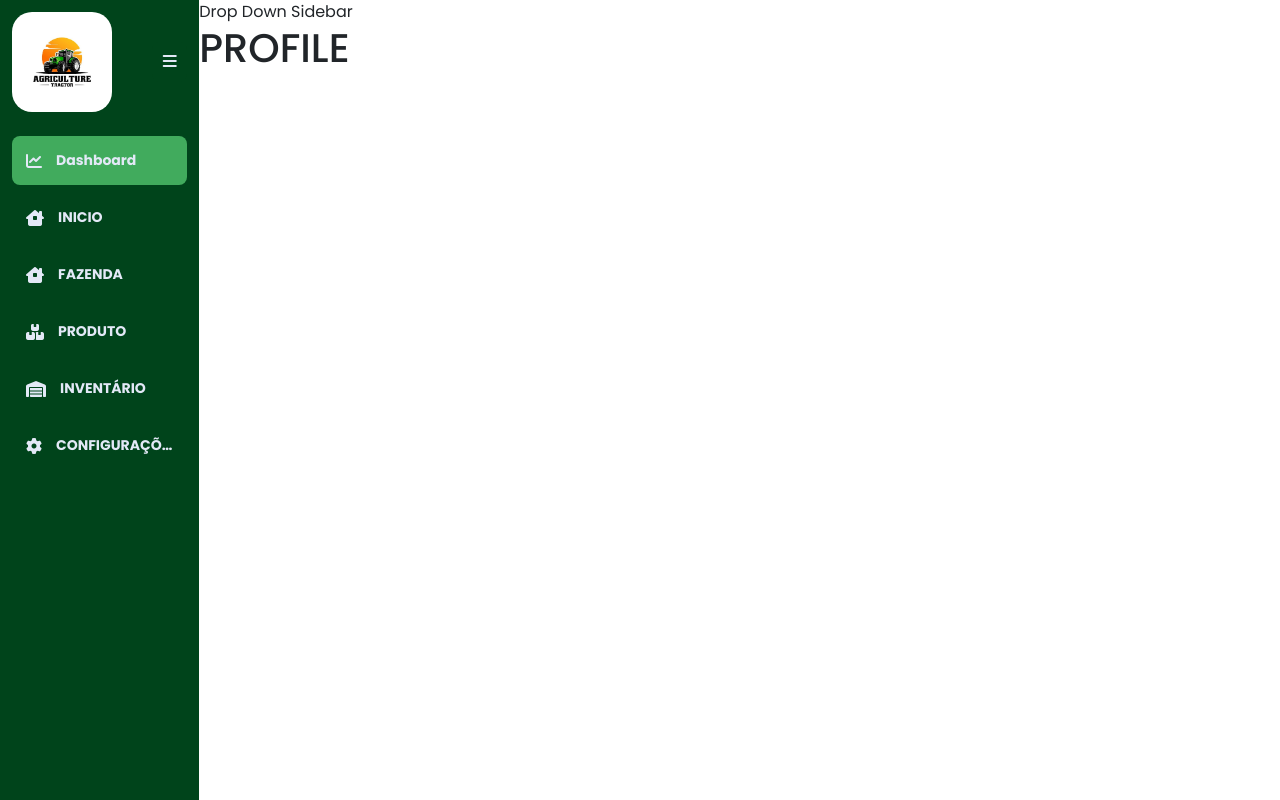
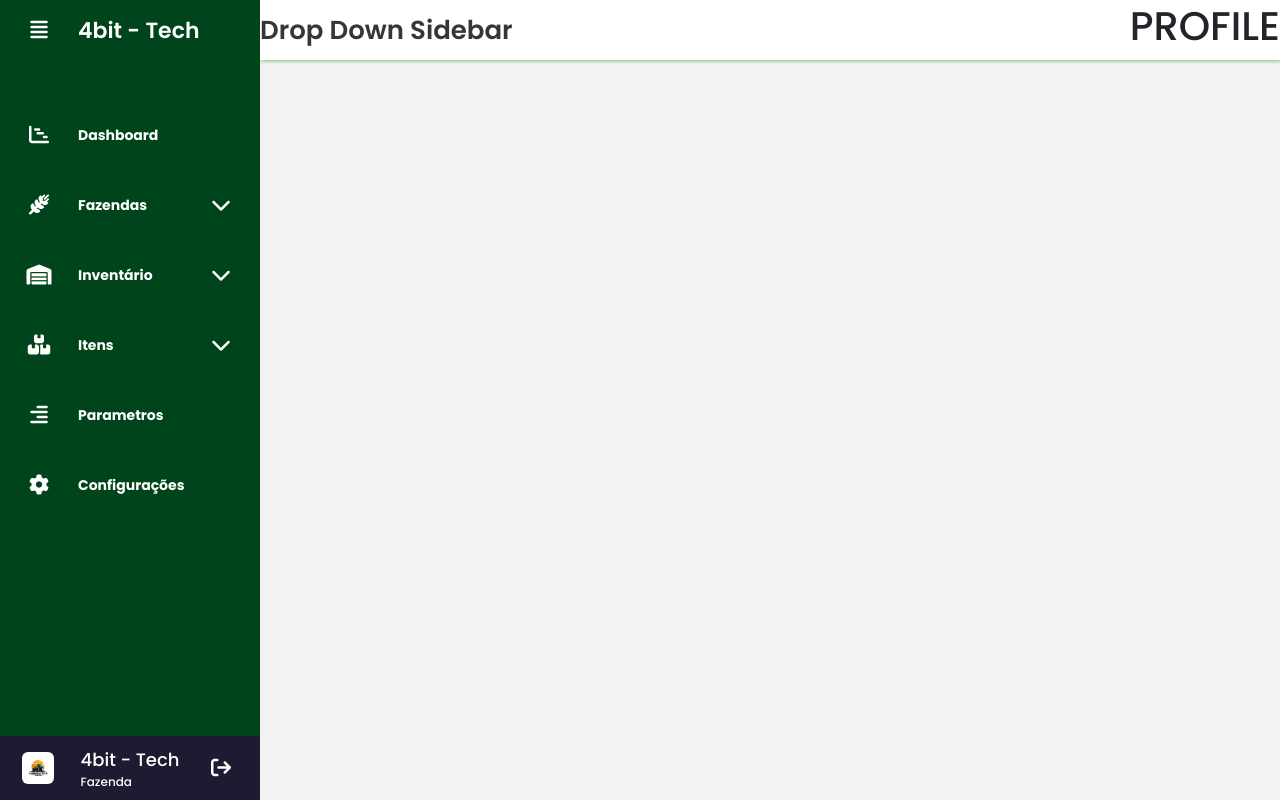
Before and after one commit to Esmailton/farm-project, a Django app: page / in a window 1280 px wide. Run offline with Django 5.2, Linux system fonts and the light colour scheme.

Commit message:
CHORE: Up sidebar

```diff
--- a/global/html/main.html
+++ b/global/html/main.html
@@ -1,4 +1,2 @@
 {% load  static  %}
-<div class="content">
-    {% include "global/html/header.html" %}
-</div>
+{% include "global/html/header.html" %}
--- a/global/html/sidebar.html
+++ b/global/html/sidebar.html
@@ -1,125 +1,102 @@
 {% load static %}
-<nav id="sidebar" class="open-sidebar">
-    <div id="sidebar-content">
-        <div id="logo" class="logo-sidebar">
-            <div class="item-description">
-                <img id="user-avatar" src="{% static 'global/imgs/agricultue.jpeg' %}" alt="LOGO">
+
+<div class="sidebar">
+    <div class="logo-details">
+
+        <i class="fa-solid fa-align-justify bx-menu"></i>
+        <span class="logo_name">4bit - Tech</span>
     </div>
-            <button id="open-btn">
-                <i class="fa-solid fa-bars"></i>
-            </button>
-        </div>
-        <ul id="side-items">
-            <li class="side-item active">
+
+    <ul class="nav-links">
+        <li>
             <a href="#">
-                    <i class="fa-solid fa-chart-line"></i>
-                    <span class="item-description">
-                        Dashboard
-                    </span>
+                <i class="fa-solid fa-chart-gantt"></i>
+                <span class="link_name">Dashboard</span>
             </a>
-            </li>
-            <li class="side-item">
-                <a href="#">
-                    <i class="fa-solid fa-house-chimney-window"></i></i> <span class="item-description">
-                        INICIO
-                    </span>
-                </a>
-            </li>
-            <li class="side-item">
-                <a href="#">
-                    <i class="fa-solid fa-house-chimney-window"></i></i> <span class="item-description">
-                        <span class="item-description">
-                        FAZENDA
-                    </span>
-                </a>
-                <ul class="submenu">
-                    <li class="side-subitem">
-                        <a href="#">
-                            Fazenda
-                        </a>
-                    </li>
-                    <li class="side-subitem">
-                        <a href="#">
-                            Oficina
-                        </a>
-                    </li>
-                    <li class="side-subitem">
-                        <a href="#">
-                            Frota
-                        </a>
-                    </li>
-                    <li class="side-subitem">
-                        <a href="#">
-                            Veiculos
-                        </a>
-                    </li>
-                    <li class="side-subitem">
-                        <a href="#">
-                            Funcionario
-                        </a>
+            <ul class="sub-menu blank">
+                <li><a class="link_name" href="#">Dashboard</a></li>
+            </ul>
         </li>
 
+        <li>
+            <div class="icon-link">
+                <a href="#">
+                    <i class="fa-solid fa-wheat-awn"></i>
+                    <span class="link_name">Fazendas</span>
+                </a>
+                <i class="fa-solid fa-chevron-down arrow"></i>
+            </div>
+            <ul class="sub-menu">
+                <li><a class="link_name" href="#">Fazendas</a></li>
+                <li><a href="#">Frotas</a></li>
+                <li><a href="#">Veiculos</a></li>
+                <li><a href="#">Funcionarios</a></li>
             </ul>
         </li>
-            <li class="side-item">
+
+        <li>
+            <div class="icon-link">
+                <a href="#">
+                    <i class="fa-solid fa-warehouse"></i>
+                    <span class="link_name">Inventário</span>
+                </a>
+                <i class="fa-solid fa-chevron-down arrow"></i>
+            </div>
+            <ul class="sub-menu">
+                <li><a class="link_name" href="#">Inventário</a></li>
+                <li><a href="#">Corredor</a></li>
+                <li><a href="#">Prateleiras</a></li>
+            </ul>
+        </li>
+
+
+        <li>
+            <div class="icon-link">
                 <a href="#">
                     <i class="fa-solid fa-boxes-stacked"></i>
-                    <span class="item-description">
-                        PRODUTO
-                    </span>
+                    <span class="link_name">Itens</span>
                 </a>
-                <ul class="submenu">
-                    <li class="side-subitem">
-                        <a href="#">
-                            Categoria
-                        </a>
-                    </li>
-                    <li class="side-subitem">
-                        <a href="#">
-                            Produto
-                        </a>
-                    </li>
-                    <li class="side-subitem">
-                        <a href="#">
-                            Localização
-                        </a>
-                    </li>
+                <i class="fa-solid fa-chevron-down arrow"></i>
+            </div>
+            <ul class="sub-menu">
+                <li><a class="link_name" href="#">Itens</a></li>
+                <li><a href="#">Categorias</a></li>
+                <li><a href="#">Produtos</a></li>
             </ul>
         </li>
-            <li class="side-item">
+
+
+        <li>
             <a href="#">
-                    <i class="fa-solid fa-warehouse"></i>
-                    <span class="item-description">
-                        INVENTÁRIO
-                    </span>
+                <i class="fa-solid fa-align-right"></i>
+                <span class="link_name">Parametros</span>
             </a>
-                <ul class="submenu">
-                    <li class="side-subitem">
-                        <a href="#">
-                            Inventário
-                        </a>
+            <ul class="sub-menu blank">
+                <li><a class="link_name" href="#">Parametros</a></li>
+            </ul>
         </li>
 
-                    <li class="side-subitem">
+        <li>
             <a href="#">
-                            Corredor
+                <i class="fa-solid fa-gear"></i>
+                <span class="link_name">Configurações</span>
             </a>
-                    </li>
-                    <li class="side-subitem">
-                        <a href="#">
-                            Prateleira
-                        </a>
-                    </li>
+            <ul class="sub-menu blank">
+                <li><a class="link_name" href="#">Configurações</a></li>
             </ul>
         </li>
-            <li class="side-item">
-                <a href="#">
-                    <i class="fa-solid fa-gear"></i>
-                    <span class="item-description">
-                        CONFIGURAÇÕES
-                    </span>
-                </a>
+
+        <li>
+        <div class="profile-details">
+            <div class="profile-content">
+                <img src="{% static 'global/imgs/agricultue.jpeg' %}" alt="LOGO">
+            </div>
+                <div class="name-job">
+                    <div class="profile_name"> 4bit - Tech</div>
+                    <div class="job">Fazenda</div>
+                </div>
+                <i class="fa-solid fa-arrow-right-from-bracket"></i>
+        </div>
             </li>
     </ul>
 </div>
-</nav>
--- a/static/global/css/base.css
+++ b/static/global/css/base.css
@@ -4,7 +4,8 @@
     --highlight-color: #ffc107; /* Amarelo */
     --light-gray: #f2f2f2;
     --medium-gray: #cccccc;
-    --dark-gray: #666666;
+    --dark-gray: hsl(0, 0%, 40%);
+    --dark-gray-32: #363636;
     --write: #fff;
     --light-green: #a1d99b;
     --medium-green: #74c476;
@@ -16,5 +17,7 @@
     --medium-dark-green: #238b45;
     --dark-green: #005a32;
     --darkest-green: #00441b;
+    --back: #000000;
+
 
 }
--- a/static/global/css/header.css
+++ b/static/global/css/header.css
@@ -1,6 +1,6 @@
 .header{
     background-color: var(--write);
-    box-shadow: 1px 1px 4px var(--medium-light-green);
+    box-shadow: 1px 1px 4px var(--darkest-green);
     height: 80px;
     width: 100%;
     box-sizing: content-box;
--- a/static/global/css/sidebar.css
+++ b/static/global/css/sidebar.css
@@ -7,179 +7,288 @@
     font-family: "Poppins", sans-serif;
 }
 
-body{
-    display: flex;
-    min-height: 100vh;
-    background-color: #e3e9f7;
+.sidebar{
+    position: fixed;
+    top: 0;
+    left: 0;
+    height:100%;
+    width: 260px;
+    background: var(--darkest-green);
+    z-index: 100;
+    transition: all 0.5s ease;
 }
 
-#sidebar {
-    display: flex;
-    flex-direction: column;
-    justify-content: space-between;
-    background-color: var(--darkest-green);
-    height: 100vh;
-    position: relative;
-    transition: all .5s;
-    min-width: 82px;
-    font-weight: bold;
+.sidebar.close{
+    width: 78px;
 }
 
-#sidebar-content{
-    padding: 12px;
+.sidebar .logo-details{
+    height: 60px;
+    width: 100%;
+    display: flex;
+    align-items: center;
 }
 
-#side-items{
-    display: flex;
-    flex-direction: column;
-    gap: 8px;
-    list-style: none;
-    margin: 0;
-    padding: 0;
-
-}
-.side-item{
-    border-radius: 8px;
-    padding: 14px;
+.sidebar .logo-details i{
+    font-size: 20px;
+    color: #fff;
+    background: var(--darkest-green);
+    height: 50px;
+    min-width: 78px;
+    text-align: center;
+    line-height: 50px;
     cursor: pointer;
-    font-weight: bold;
 
 }
 
-.side-item.active{
-    background-color: var(--medium-green);
+.sidebar .logo-details .logo_name{
+    font-size: 22px;
+    color: #fff;
+    font-weight: 600;
+    transition: 0.3s ease;
+    transition-delay: 0.1s;
 }
 
-.side-item:hover:not(.active),
-#logout-btn:hover{
-    background-color: var(--medium-green);
-}
-
-.side-item a {
-    text-decoration: none;
-    display: flex;
-    align-items: center;
-    justify-content: center;
-    color: #e3e9f7;
-
-}
-
-.side-item.active a {
-    color: #e3e9f7;
-}
-
-.side-item a i {
-    display: flex;
-    align-items: center;
-    justify-content: center;
-    width: 20px;
-    height: 20px;
-}
-#user-infos{
-    display: flex;
-    flex-direction: column;
-}
-
-#user-infos span:last-child{
-    color: #6b6b6b;
-    font-size: 12px;
-}
-
-#user-avatar {
-    width: 100px;
-    height: auto;
-    object-fit: cover;
-    border-radius: 20px;
+.sidebar.close .logo-details .logo_name{
+    transition-delay: 0s;
+    opacity: 0;
+    pointer-events: none;
 }
 
 
-#open-btn{
-    top: 30px;
-    background-color: var(--darkest-green);
-    color: #e3e9f7;
-    border-radius: 20%;
-    width: 40px;
-    height: 40px;
-    border: none;
-    cursor: pointer;
+.sidebar .nav-links{
+    height: 100%;
+    padding: 30px 0 150px 0;
+    overflow: auto;
+    margin: 0;
 }
 
-#open-btn-icon {
-    transition: transform .3s ease;
-}
-.open-sidebar #open-btn-icon{
-    transform: rotate(180deg);
+.sidebar .nav-links{
+    overflow: visible;
 }
 
-.item-description {
-    width: 0px;
-    overflow: hidden;
-    white-space: nowrap;
-    text-overflow: ellipsis;
-    font-size: 14px;
-    transition: width .6s;
-    height: 0px;
+.sidebar .nav-links::-webkit-scrollbar{
+    display: none;
 }
 
-#sidebar.open-sidebar{
-    min-width: 10%;
+.sidebar .nav-links li{
+    position: relative;
+    list-style: none;
+    margin-top: 20px;
+    transition: all 0.4s ease;
 }
 
-#sidebar.open-sidebar .item-description{
-    width: 150px;
-    height: auto;
+.sidebar .nav-links li:hover{
+    background: var(--dark-green);
 }
 
-#sidebar.open-sidebar .side-item a {
-    justify-content: flex-start;
-    gap: 14px
-}
-
-.logo-sidebar{
+.sidebar .nav-links li .icon-link{
     display: flex;
     align-items: center;
-    gap: 8px;
-    margin-bottom: 24px;
     justify-content: space-between;
 }
 
-
-
-#side-items li ul.submenu {
-    display: none;
-    padding-left: 20px;
-}
-
-#side-items li ul.submenu li {
-    padding: 5px 0;
-    list-style: none;
-}
-
-#side-items li ul.submenu li a {
-    color: white;
-    text-decoration: none;
-    display: block;
-}
-
-#side-items li ul.submenu li a:hover {
-    background-color: var(--darkest-green);
-}
-
-#side-items li.side-item:hover ul.submenu {
+.sidebar.close .nav-links li .icon-link{
     display: block;
 }
 
 
+.sidebar .nav-links li i{
+    height: 50px;
+    min-width: 78px;
+    text-align: center;
+    line-height: 50px;
+    color: #fff;
+    font-size: 20px;
+    cursor: pointer;
+    transition: all 0.3s ease;
+}
+
+.sidebar .nav-links li.showMenu i.arrow{
+    transform: rotate(-180deg);
+}
 
 
+.sidebar.close .nav-links i.arrow{
+    display: none;
+}
+
+.sidebar .nav-links li a{
+    display: flex;
+    align-items: center;
+    text-decoration: none;
+}
+
+.sidebar .nav-links li a .link_name{
+    font-size: 14px;
+    font-weight: bold;
+    color: #fff;
+}
+
+.sidebar.close .nav-links li a .link_name{
+    opacity: 0;
+    pointer-events: none;
+}
+
+.sidebar .nav-links li .sub-menu{
+    padding: 6px 6px 14px 80px;
+    margin-top: -10px;
+    background-color: var(--dark-green);
+    display: none;
+}
+
+.sidebar .nav-links li.showMenu .sub-menu{
+    display: block;
+}
+
+.sidebar .nav-links li .sub-menu a{
+    color: #fff;
+    font-size: 15px;
+    padding: 5px 0;
+    white-space: nowrap;
+    opacity: 0.6;
+    transition: all 0.3 ease;
+}
+
+.sidebar .nav-links li .sub-menu a:hover{
+    opacity: 1;
+}
+
+.sidebar.close .nav-links li .sub-menu{
+    position: absolute;
+    left: 100%;
+    top: -10px;
+    margin-top: 0;
+    padding: 10px 20px;
+    border-radius: 0 6px 6px 0;
+    transition: all 0.4s ease;
+    opacity: 0;
+    display: block;
+    pointer-events: none;
+    transition: 0s;
+
+}
+
+.sidebar.close .nav-links li:hover .sub-menu{
+    top: 0;
+    opacity: 1;
+    pointer-events: auto;
+    transition: all 0.4s ease;
+}
+
+.sidebar .nav-links li .sub-menu .link_name{
+    display: none;
+}
+
+.sidebar.close .nav-links li .sub-menu .link_name{
+    display: none;
+}
+
+.sidebar.close .nav-links li .sub-menu .link_name{
+    font-size: 18px;
+    opacity: 1;
+    display: block;
+}
 
 
-@media(max-width: 680px){
-    #sidebar{
-        display: none;
-    }
-    .menu-toggle{
-        display: block;
-    }
+.sidebar .nav-links li .sub-menu.blank{
+    opacity: 1;
+    pointer-events: auto;
+    padding: 3px 20px 6px 16px;
+    opacity: 0;
+    pointer-events: none;
+}
 
+.sidebar .nav-links li:hover .sub-menu.blank{
+    top: 50%;
+    transform: translateY(-50%);
 }
+
+.sidebar .profile-details{
+    position: fixed;
+    bottom: 0;
+    width: 260px;
+    display: flex;
+    align-items: center;
+    justify-content: space-between;
+    background: #1d1b31;
+    padding: 6px 0;
+    transition: all 0.4s ease;
+}
+
+.sidebar.close .profile-details{
+    width: 78px;
+}
+
+.sidebar .profile-details .profile-content{
+    display: flex;
+    align-items: center;
+}
+
+.sidebar .profile-details img{
+    height: 52px;
+    width: 52px;
+    object-fit: cover;
+    border-radius: 16px;
+    margin: 0 14px 0 12px;
+    background: #1d1b31;
+    padding: 10px;
+}
+
+.sidebar .profile-details .profile_name,
+.sidebar .profile-details .job{
+    color: #fff;
+    font-size: 18px;
+    font-weight: 500;
+    white-space: nowrap;
+}
+
+.sidebar.close .profile-details i,
+.sidebar.close .profile-details .profile_name,
+.sidebar.close .profile-details .job{
+    display: none;
+}
+
+.sidebar .profile-details .job{
+    font-size: 12px;
+}
+
+.home-section{
+    position: relative;
+    background: var(--light-gray);
+    height: 100vh;
+    left: 260px;
+    width: calc(100% - 260px);
+    transition: all 0.5s ease;
+}
+
+.sidebar.close ~ .home-section{
+    left: 78px;
+    width: calc(100% - 78px);
+}
+
+.home-section .home-content{
+    height: 60px;
+    display: flex;
+    align-items: center;
+    justify-content: space-between;
+    background-color: #fff;
+    box-shadow: 1px 1px 4px var(--medium-light-green);
+}
+
+.home-section .home-content .bx-menu,
+.home-section .home-content .text{
+    color: var(--dark-gray-32);
+    font-size: 20px;
+}
+
+
+.home-section .home-content .bx-menu{
+    margin: 0 15px;
+    cursor: pointer;
+}
+
+.home-section .home-content .text{
+    font-size: 26px;
+    font-weight: 600;
+}
--- a/static/global/js/sidebar.js
+++ b/static/global/js/sidebar.js
@@ -1,3 +1,18 @@
-document.querySelector("#open-btn").addEventListener('click', function(){
-    document.querySelector("#sidebar").classList.toggle('open-sidebar');
+
+let arrow = document.querySelectorAll(".arrow");
+for (var i = 0; i < arrow.length; i++){
+    arrow[i].addEventListener("click", (e)=>{
+        let arrowParent = e.target.parentElement.parentElement;
+        console.log(arrowParent)
+        arrowParent.classList.toggle("showMenu");
+    });
+}
+
+let sidebar = document.querySelector(".sidebar");
+let sidebarBtn = document.querySelector(".bx-menu");
+
+sidebarBtn.addEventListener("click", ()=>{
+    sidebar.classList.toggle("close");
 });
+
+console.log(sidebar)
```
Lines whose indentation alone changed are shown as unchanged.
